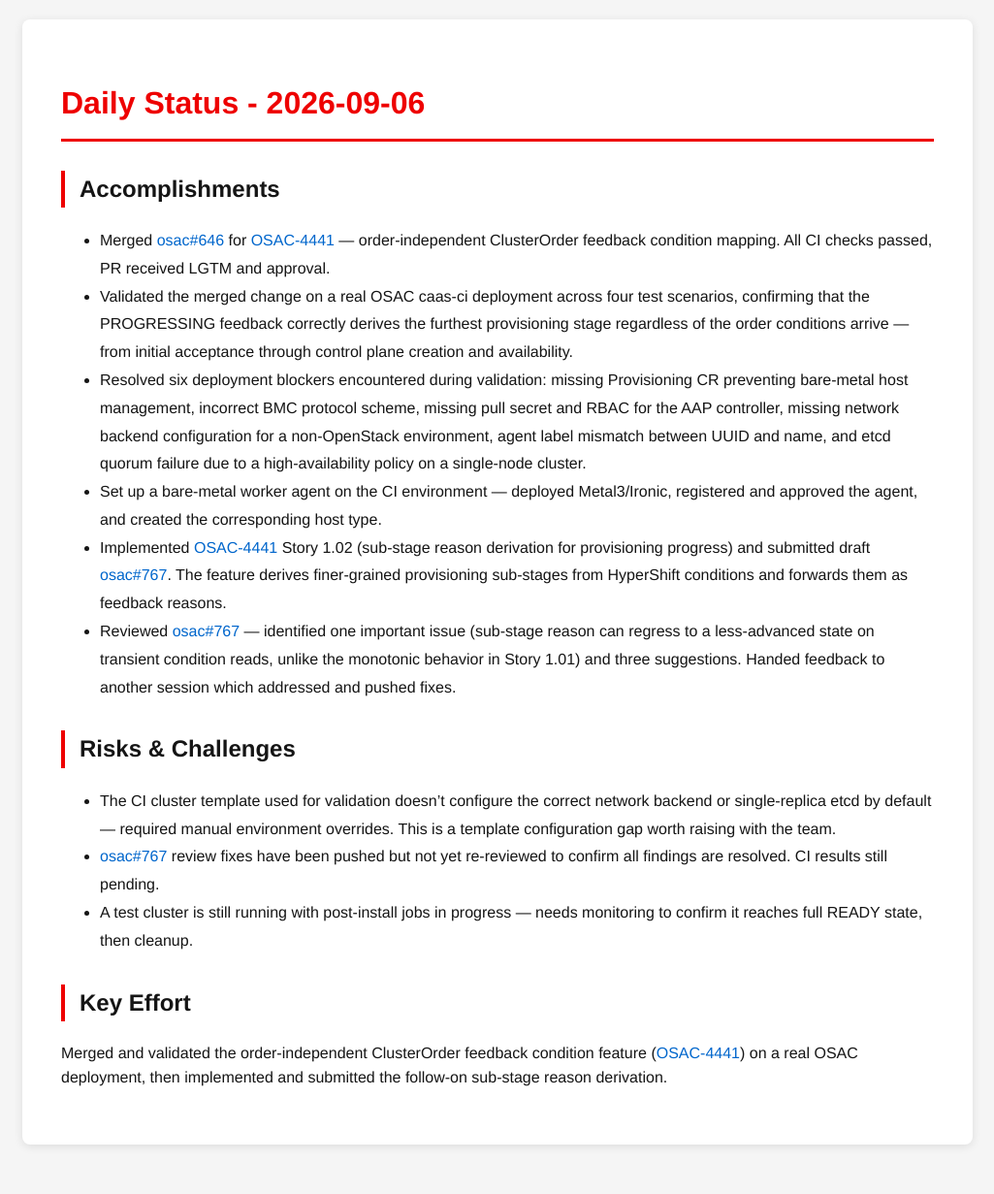
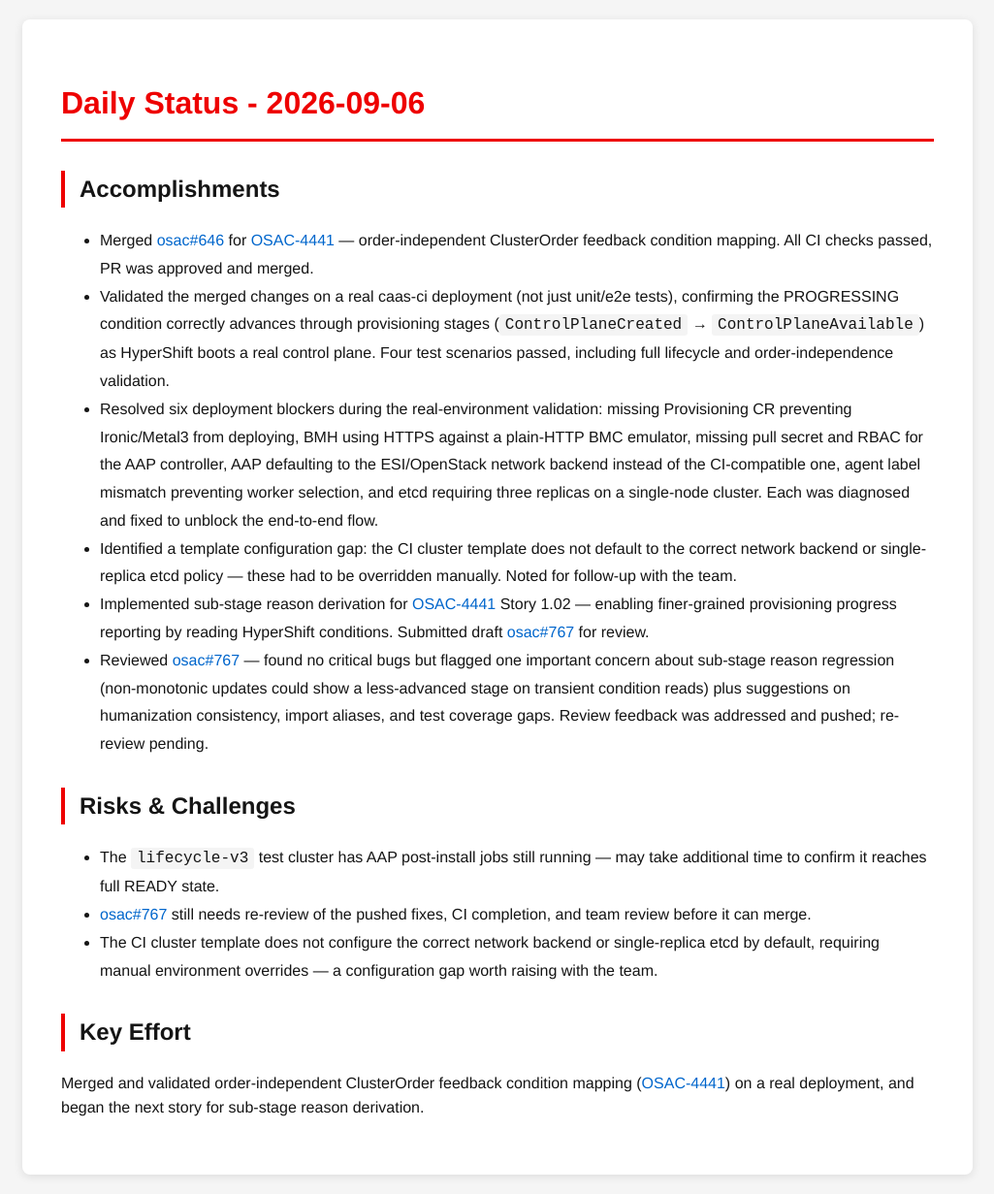
Before and after one commit to tzvatot/daily-status, a Jekyll site: the page built from 2026-09-06.md, in a window 1280 px wide. Shown: the whole page at 97% size, without its empty margins (127-1152 px from the left). Built offline with Jekyll 4.4.1, drawn with Linux system fonts in a browser that asks for light colours; before the commit the page ends 1200 px from its top, so only the background shows below that.

Commit message:
Daily status update - 2026-09-06

```diff
--- a/2026-09-06.md
+++ b/2026-09-06.md
@@ -8,19 +8,19 @@
 
 ## Accomplishments
 
-- Merged [osac#646](https://github.com/osac-project/osac/pull/646) for [OSAC-4441](https://redhat.atlassian.net/browse/OSAC-4441) — order-independent ClusterOrder feedback condition mapping. All CI checks passed, PR received LGTM and approval.
-- Validated the merged change on a real OSAC caas-ci deployment across four test scenarios, confirming that the PROGRESSING feedback correctly derives the furthest provisioning stage regardless of the order conditions arrive — from initial acceptance through control plane creation and availability.
-- Resolved six deployment blockers encountered during validation: missing Provisioning CR preventing bare-metal host management, incorrect BMC protocol scheme, missing pull secret and RBAC for the AAP controller, missing network backend configuration for a non-OpenStack environment, agent label mismatch between UUID and name, and etcd quorum failure due to a high-availability policy on a single-node cluster.
-- Set up a bare-metal worker agent on the CI environment — deployed Metal3/Ironic, registered and approved the agent, and created the corresponding host type.
-- Implemented [OSAC-4441](https://redhat.atlassian.net/browse/OSAC-4441) Story 1.02 (sub-stage reason derivation for provisioning progress) and submitted draft [osac#767](https://github.com/osac-project/osac/pull/767). The feature derives finer-grained provisioning sub-stages from HyperShift conditions and forwards them as feedback reasons.
-- Reviewed [osac#767](https://github.com/osac-project/osac/pull/767) — identified one important issue (sub-stage reason can regress to a less-advanced state on transient condition reads, unlike the monotonic behavior in Story 1.01) and three suggestions. Handed feedback to another session which addressed and pushed fixes.
+- Merged [osac#646](https://github.com/osac-project/osac/pull/646) for [OSAC-4441](https://redhat.atlassian.net/browse/OSAC-4441) — order-independent ClusterOrder feedback condition mapping. All CI checks passed, PR was approved and merged.
+- Validated the merged changes on a real caas-ci deployment (not just unit/e2e tests), confirming the PROGRESSING condition correctly advances through provisioning stages (`ControlPlaneCreated` → `ControlPlaneAvailable`) as HyperShift boots a real control plane. Four test scenarios passed, including full lifecycle and order-independence validation.
+- Resolved six deployment blockers during the real-environment validation: missing Provisioning CR preventing Ironic/Metal3 from deploying, BMH using HTTPS against a plain-HTTP BMC emulator, missing pull secret and RBAC for the AAP controller, AAP defaulting to the ESI/OpenStack network backend instead of the CI-compatible one, agent label mismatch preventing worker selection, and etcd requiring three replicas on a single-node cluster. Each was diagnosed and fixed to unblock the end-to-end flow.
+- Identified a template configuration gap: the CI cluster template does not default to the correct network backend or single-replica etcd policy — these had to be overridden manually. Noted for follow-up with the team.
+- Implemented sub-stage reason derivation for [OSAC-4441](https://redhat.atlassian.net/browse/OSAC-4441) Story 1.02 — enabling finer-grained provisioning progress reporting by reading HyperShift conditions. Submitted draft [osac#767](https://github.com/osac-project/osac/pull/767) for review.
+- Reviewed [osac#767](https://github.com/osac-project/osac/pull/767) — found no critical bugs but flagged one important concern about sub-stage reason regression (non-monotonic updates could show a less-advanced stage on transient condition reads) plus suggestions on humanization consistency, import aliases, and test coverage gaps. Review feedback was addressed and pushed; re-review pending.
 
 ## Risks & Challenges
 
-- The CI cluster template used for validation doesn't configure the correct network backend or single-replica etcd by default — required manual environment overrides. This is a template configuration gap worth raising with the team.
-- [osac#767](https://github.com/osac-project/osac/pull/767) review fixes have been pushed but not yet re-reviewed to confirm all findings are resolved. CI results still pending.
-- A test cluster is still running with post-install jobs in progress — needs monitoring to confirm it reaches full READY state, then cleanup.
+- The `lifecycle-v3` test cluster has AAP post-install jobs still running — may take additional time to confirm it reaches full READY state.
+- [osac#767](https://github.com/osac-project/osac/pull/767) still needs re-review of the pushed fixes, CI completion, and team review before it can merge.
+- The CI cluster template does not configure the correct network backend or single-replica etcd by default, requiring manual environment overrides — a configuration gap worth raising with the team.
 
 ## Key Effort
 
-Merged and validated the order-independent ClusterOrder feedback condition feature ([OSAC-4441](https://redhat.atlassian.net/browse/OSAC-4441)) on a real OSAC deployment, then implemented and submitted the follow-on sub-stage reason derivation.
+Merged and validated order-independent ClusterOrder feedback condition mapping ([OSAC-4441](https://redhat.atlassian.net/browse/OSAC-4441)) on a real deployment, and began the next story for sub-stage reason derivation.
```
